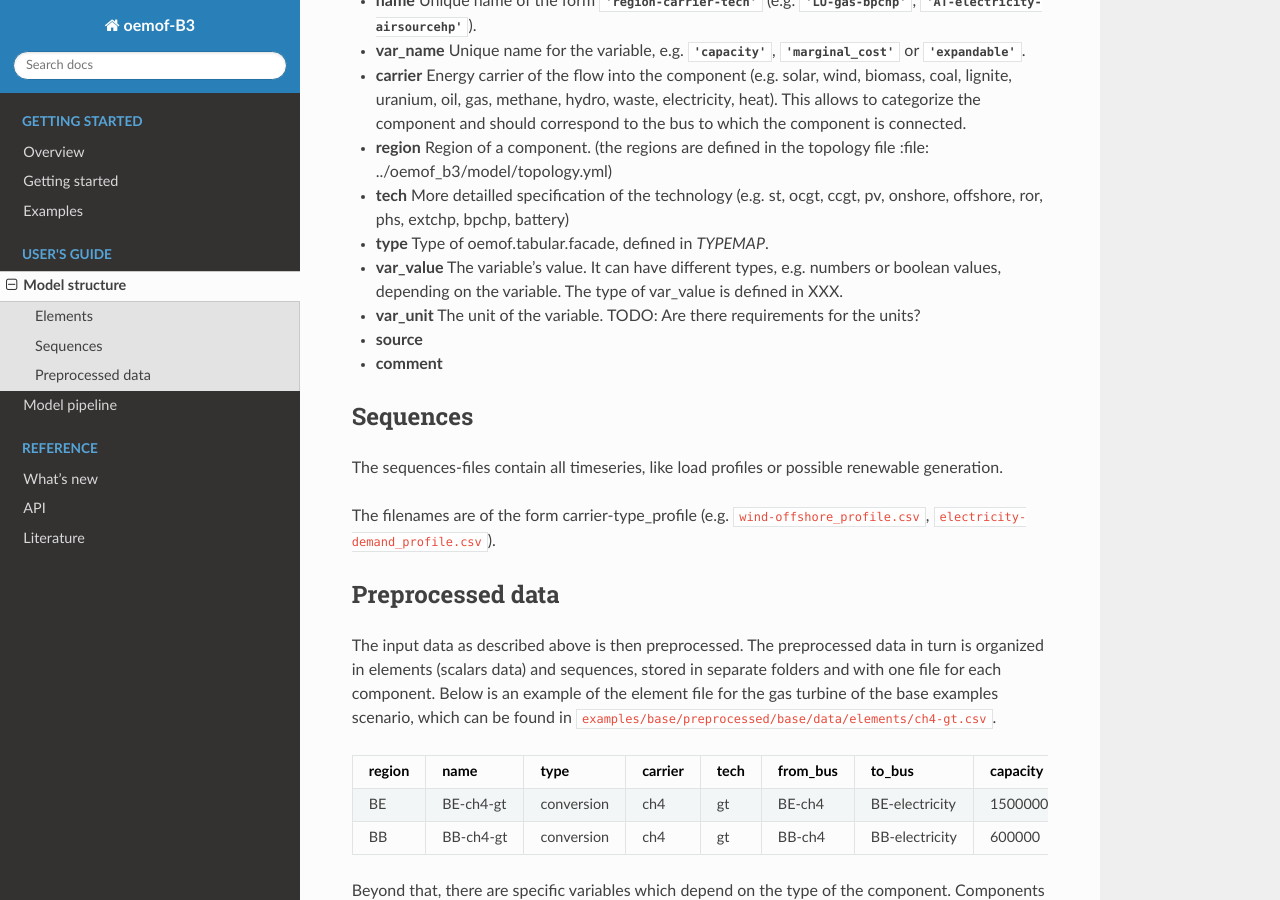
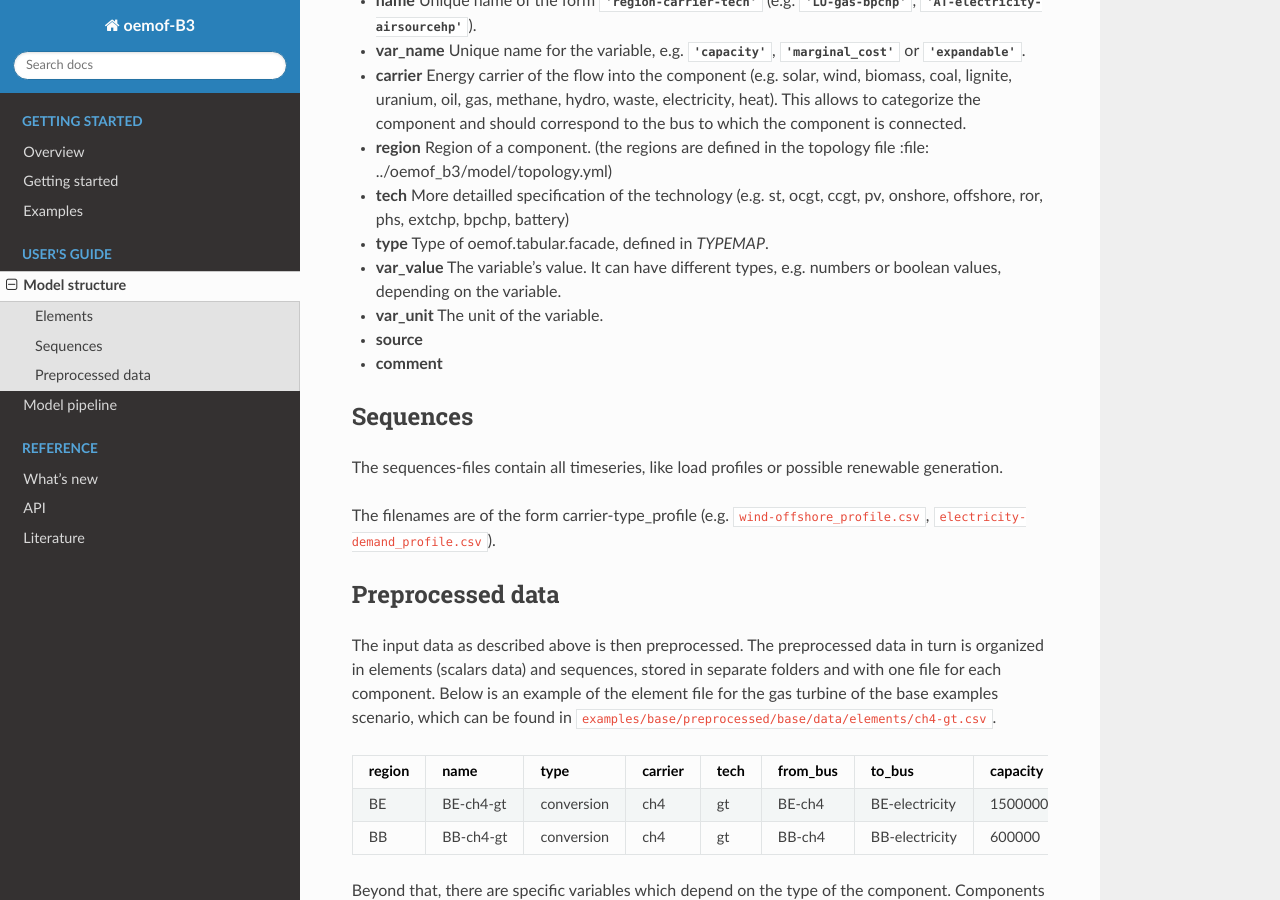
Before and after one commit to rl-institut/oemof-B3, a Sphinx documentation site: the page built from docs/model_structure.rst, in a window 1280 px wide and 900 px high, scrolled down 699 px. Built offline with Sphinx 7.4.7 and the Read the Docs theme 2.0.0, drawn with Linux system fonts in a browser that asks for light colours.

Commit message:
Delete open question in model_structure.rst

```diff
--- a/docs/model_structure.rst
+++ b/docs/model_structure.rst
@@ -50,9 +50,9 @@ There is a set of general variables that appear in all components:
 * **type** Type of oemof.tabular.facade, defined in `TYPEMAP`.
 
 * **var_value** The variable's value. It can have different types, e.g. numbers or boolean values,
-  depending on the variable. The type of var_value is defined in XXX.
+  depending on the variable.
 
-* **var_unit** The unit of the variable. TODO: Are there requirements for the units?
+* **var_unit** The unit of the variable.
 
 * **source**
 
```
